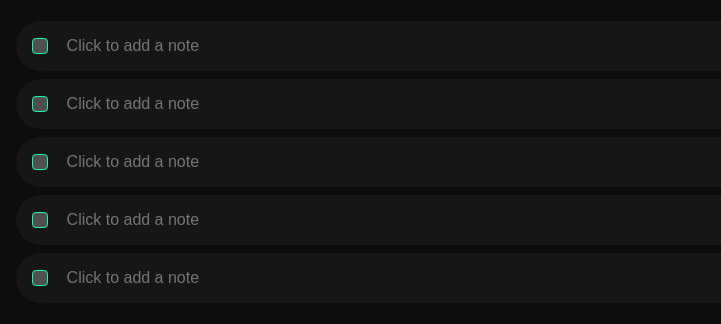
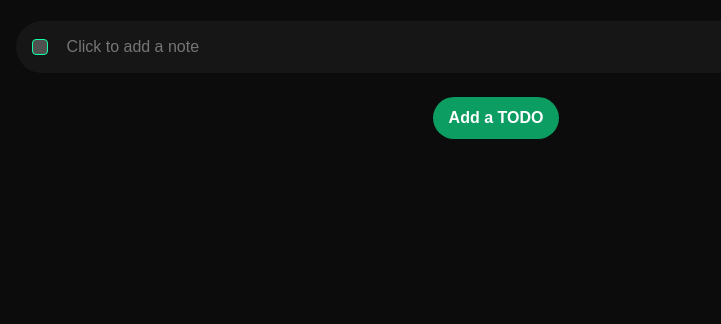
Before and after one commit to ayus-10/to-do, a plain HTML site: page index.html in a window 1280 px wide. Shown: the part 76-400 px from the top of the page, without its empty margins (144-865 px from the left). Drawn offline with Linux system fonts and the light colour scheme.

Commit message:
added some js for functionality

```diff
--- a/app.js
+++ b/app.js
@@ -0,0 +1,17 @@
+function addToDoItem() {
+    const toDos = document.getElementsByClassName("todos")[0];
+    var toDoItem = document.createElement("div");
+    toDoItem.classList.add("todo-item");
+    const toDoItemContents =
+        `<input type="checkbox" class="todo-item-checkbox">
+        <input type="text" class="todo-item-text" placeholder="Click to add a note">
+        <button class="fa fa-close close-btn" onclick="removeToDoItem(event)"></button>`;
+    toDoItem.innerHTML = toDoItemContents;
+    toDos.append(toDoItem);
+}
+
+function removeToDoItem(event) {
+    var button = event.target;
+    var toDoItem = button.parentElement;
+    toDoItem.remove();
+}
--- a/index.html
+++ b/index.html
@@ -22,29 +22,10 @@
             <div class="todo-item">
                 <input type="checkbox" class="todo-item-checkbox">
                 <input type="text" class="todo-item-text" placeholder="Click to add a note">
-                <span class="fa fa-close close-btn"></span>
-            </div>
-            <div class="todo-item">
-                <input type="checkbox" class="todo-item-checkbox">
-                <input type="text" class="todo-item-text" placeholder="Click to add a note">
-                <span class="fa fa-close close-btn"></span>
-            </div>
-            <div class="todo-item">
-                <input type="checkbox" class="todo-item-checkbox">
-                <input type="text" class="todo-item-text" placeholder="Click to add a note">
-                <span class="fa fa-close close-btn"></span>
-            </div>
-            <div class="todo-item">
-                <input type="checkbox" class="todo-item-checkbox">
-                <input type="text" class="todo-item-text" placeholder="Click to add a note">
-                <span class="fa fa-close close-btn"></span>
-            </div>
-            <div class="todo-item">
-                <input type="checkbox" class="todo-item-checkbox">
-                <input type="text" class="todo-item-text" placeholder="Click to add a note">
-                <span class="fa fa-close close-btn"></span>
+                <button class="fa fa-close close-btn" onclick="removeToDoItem(event)"></button>
             </div>
         </div>
+        <button class="add-todo" onclick="addToDoItem()">Add a TODO</button>
     </div>
 
     <script src="app.js"></script>
--- a/style.css
+++ b/style.css
@@ -27,6 +27,7 @@ body {
     margin: auto;
     max-width: 1024px;
     color: white;
+    padding-bottom: 1rem;
 }
 
 .todo-item {
@@ -60,6 +61,12 @@ body {
     visibility: hidden;
     margin: 0 0.5rem;
     padding: 1rem;
+    cursor: pointer;
+    background-color: transparent;
+    border: 0;
+    font-size: 1.25rem;
+    outline: none;
+    color: white;
 }
 
 .todo-item-checkbox {
@@ -90,6 +97,28 @@ body {
     transform: scale(1);
 }
 
+.add-todo {
+    display: block;
+    margin: auto;
+    color: white;
+    background-color: #0b9d61;
+    border: 0;
+    outline: none;
+    font-weight: 600;
+    font-size: 1rem;
+    border-radius: 9999px;
+    padding: 0.75rem 1rem;
+    transition: ease-in-out;
+    transition-duration: 500ms;
+    cursor: pointer;
+}
+
+.add-todo:hover {
+    background-color: #06794a;
+    transition: ease-in-out;
+    transition-duration: 500ms;
+}
+
 @media screen and (max-width: 768px) {
     .title {
         font-size: 2rem;
```
